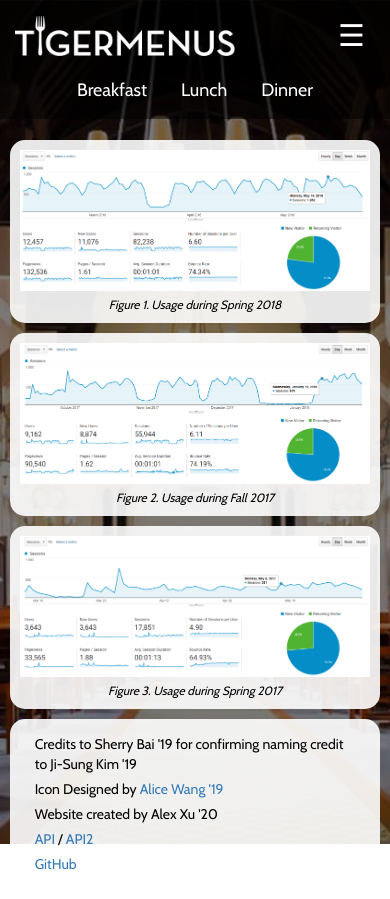
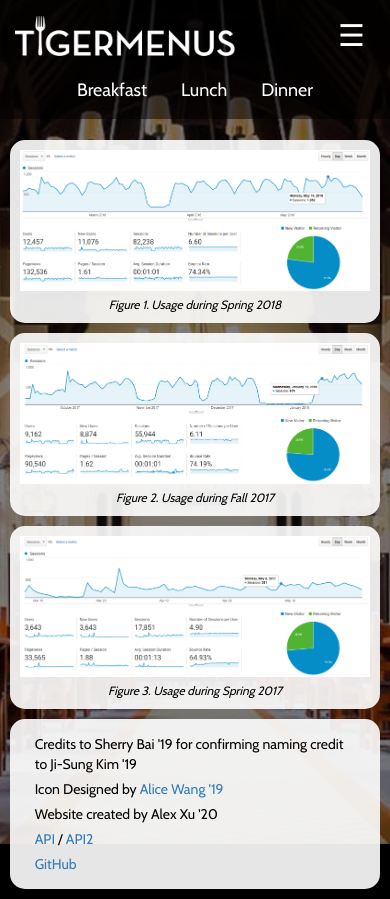
Before and after one commit to axu2/tiger-menus, a Flask app: page /about in a window 390 px wide. Run offline with Flask 2, Linux system fonts and the light colour scheme; some libraries are stand-ins or nearby versions.

Commit message:
Fix background image on mobile

```diff
--- a/app/static/mystyle.css
+++ b/app/static/mystyle.css
@@ -12,20 +12,16 @@
          url('/static/fonts/cabin-v12-latin-regular.svg#Cabin') format('svg'); /* Legacy iOS */
   }
 
-/* body#bg {
+body#bg {
     width: 100%;
     margin: 0;
     background: linear-gradient( rgba(0, 0, 0, 0.5), rgba(0, 0, 0, 0.5)), url("/static/background_optimized.jpg") no-repeat 50% 50% fixed;
-    background-size: cover;
-    -moz-background-size: cover;
-    -o-background-size: cover;
-    -webkit-background-size: cover;
     transition: width 0.5s ease, margin-left .5s;
     -moz-transition: width 0.5s ease, margin-left .5s;
     -webkit-transition: width 0.5s ease, margin-left .5s;
     background-color: black;
     will-change: width, margin-right;
-} */
+}
 
 body#bg:before {
     content: "";
@@ -36,7 +32,6 @@ body#bg:before {
     width: 100%;
     height: 100%;
     z-index: -10;
-    background-color: black;
     background: linear-gradient(rgba(0, 0, 0, 0.5), rgba(0, 0, 0, 0.5)), url("/static/background_optimized.jpg") no-repeat center center;
     -webkit-background-size: cover;
     -moz-background-size: cover;
@@ -181,10 +176,6 @@ a.current {
     body#bg:before {
         background: linear-gradient( rgba(0, 0, 0, 0.5), rgba(0, 0, 0, 0.5)), url("/static/hero768.jpg") no-repeat 50% 50% fixed;
         background-color: black;
-        -webkit-background-size: cover;
-        -moz-background-size: cover;
-        -o-background-size: cover;
-        background-size: cover;
     }
     .logoimg {
         width: 16rem;
@@ -215,10 +206,6 @@ a.current {
     body#bg:before {
         background: linear-gradient( rgba(0, 0, 0, 0.5), rgba(0, 0, 0, 0.5)), url("/static/hero480.jpg") no-repeat 50% 50% fixed;
         background-color: black;
-        -webkit-background-size: cover;
-        -moz-background-size: cover;
-        -o-background-size: cover;
-        background-size: cover;
     }
     #navbar {
         flex-wrap: wrap;
```
